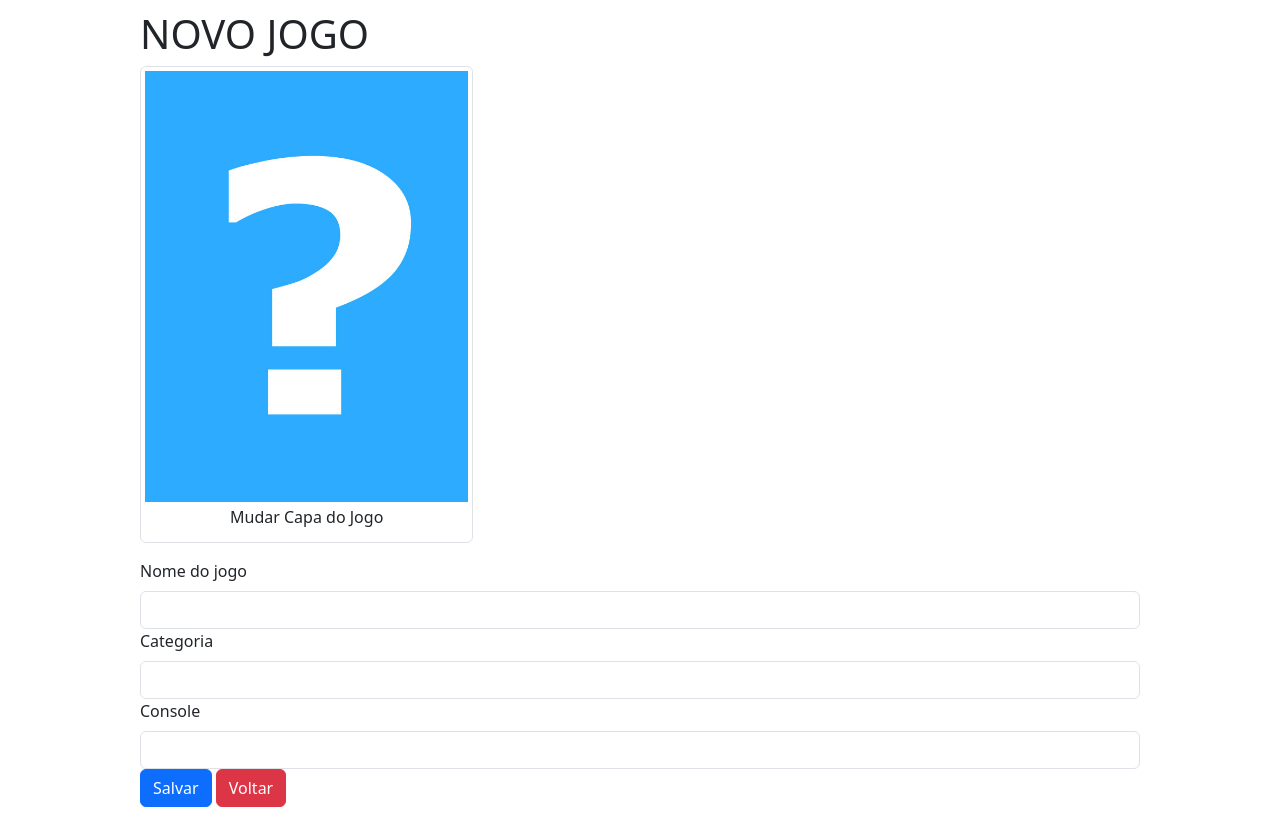
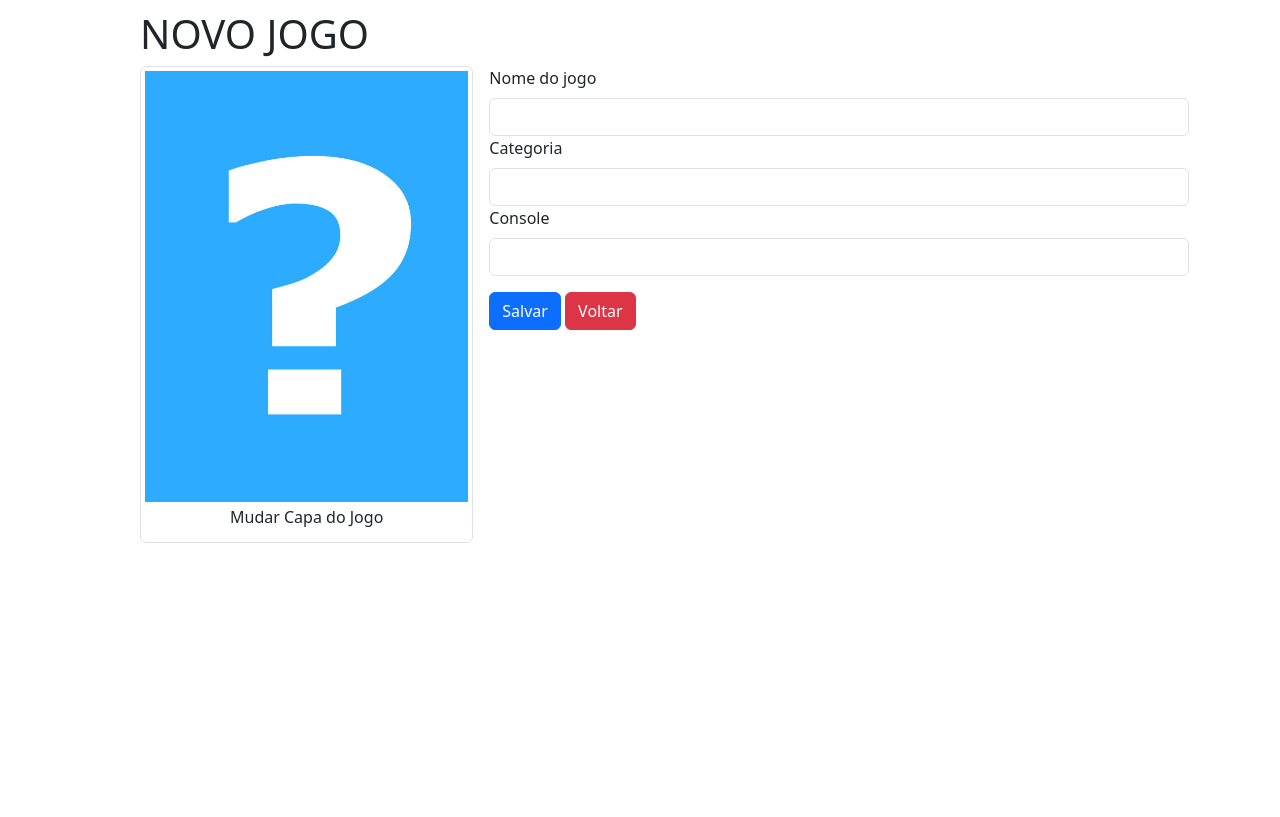
Before and after one commit to DevKaue/Curso_Alura_Flask, a Flask app: page /novoJogo in a window 1280 px wide. After the commit the page ends 543 px from the top, so only its background shows below. Run offline with Flask 3, Linux system fonts and the light colour scheme; the visitor is signed in with stand-in values (Sample User, id 1); some libraries are stand-ins or nearby versions.

Commit message:
Refatorando a aplicação

```diff
--- a/jogoeca/jogoteca.py
+++ b/jogoeca/jogoteca.py
@@ -8,7 +8,8 @@
 db = SQLAlchemy(app)
 csrf = CSRFProtect(app)
 
-from views import *
+from views_game import *
+from views_user import *
 
 if __name__ == '__main__':
     app.run(debug=True)
--- a/jogoeca/templates/lista.html
+++ b/jogoeca/templates/lista.html
@@ -1,9 +1,9 @@
 {% extends "template.html"%}
 {% block conteudo %}
 
-<a class="btn btn-primary" href="{{url_for('login')}}}">Login</a>
-<a class="btn btn-danger" href="{{url_for('logout')}}}">Logout</a>
-<a class="btn btn-primary" href="{{url_for('novoJogo')}}}">Novo Jogo</a>
+<a class="btn btn-primary" href="{{url_for('login')}}">Login</a>
+<a class="btn btn-danger" href="{{url_for('logout')}}">Logout</a>
+<a class="btn btn-primary" href="{{url_for('novoJogo')}}">Novo Jogo</a>
 
 
         <table class="table table-striped table-responsive table-bordered">
--- a/jogoeca/templates/login.html
+++ b/jogoeca/templates/login.html
@@ -13,7 +13,7 @@
                 {{ form.senha.label(class="form-label") }}
                 {{ form.senha(class="form-control") }}
             </div>
-            <div class="form-group">
+            <div class="form-group buttons">
                 {{ form.login(class="btn btn-primary") }}
             </div>
         </form>
--- a/jogoeca/templates/novoJogo.html
+++ b/jogoeca/templates/novoJogo.html
@@ -1,8 +1,8 @@
 {% extends "template.html"%}
 {% block conteudo %}
-      <form action="{{ url_for('criarJogo') }}" method="post" enctype="multipart/form-data">
+      <form class="formularioJogo" action="{{ url_for('criarJogo') }}" method="post" enctype="multipart/form-data">
 
-        <figure class="img-thumbnail col-md-4">
+        <figure class="img-thumbnail col-md-4 formularioImagem">
           <img  class="img-fluid" src="{{ url_for('imagem', nome_arquivo='capa_padrao.jpg') }}">
           <figcaption>
             <labeL class="fileContainer">
@@ -14,19 +14,19 @@
 
         <fieldset>
           {{form.csrf_token()}}
-          <div class="form-group">
+          <div class="form-group inputBox">
             {{form.nome.label(class="form-label")}}
             {{form.nome(class="form-control")}}
           </div>
-          <div class="form-group">
+          <div class="form-group inputBox">
             {{form.categoria.label(class="form-label")}}
             {{form.categoria(class="form-control")}}
           </div>
-          <div class="form-group">
+          <div class="form-group inputBox">
             {{form.console.label(class="form-label")}}
             {{form.console(class="form-control")}}
           </div>
-          <div class="form-group">
+          <div class="form-group buttons">
             {{form.salvar(class="btn btn-primary")}}
             <a class="btn btn-danger" href="{{url_for('index')}}}">Voltar</a>
           </div>
--- a/jogoeca/views.py
+++ b/jogoeca/views_game.py
@@ -1,9 +1,9 @@
 import os
 
-from flask import Flask, render_template, request, redirect, session, flash, url_for, send_from_directory
+from flask import render_template, request, redirect, session, flash, url_for, send_from_directory
 from jogoteca import app, db
-from models import Jogos, Usuarios
-from helpers import recupera_imagem, deleta_arquivo, FormularioJogo, FormularioUsuario
+from models import Jogos
+from helpers import recupera_imagem, deleta_arquivo, FormularioJogo
 import time
 
 @app.route('/')
@@ -91,34 +91,7 @@
 
     return redirect(url_for('index'))
 
-@app.route('/login')
-def login():
-    proxima = request.args.get('proxima')
-    form = FormularioUsuario()
-    return render_template('login.html', titulo='Login', proxima=proxima, form=form)
 
-@app.route('/autenticar', methods=['POST',])
-def autenticar():
-    form = FormularioUsuario(request.form)
-    usuario = Usuarios.query.filter_by(nickname=form.nickname.data).first()
-    if usuario:
-        if form.senha.data == usuario.senha:
-            session['usuario_logado'] = usuario.nickname
-            flash(usuario.nickname + ' Usuario logado com sucesso!')
-            proxima_pagina = request.form['proxima']
-            return redirect(proxima_pagina)
-        else:
-            flash('Senha incorreta')
-            return redirect(url_for('login'))
-    else:
-        flash('Usuario não autorizado')
-        return redirect(url_for('login'))
-
-@app.route('/logout')
-def logout():
-    session['usuario_logado'] = None
-    flash('Logout efetuado com sucesso!')
-    return redirect(url_for('login'))
 
 @app.route('/uploads/<nome_arquivo>')
 def imagem(nome_arquivo):
```
Also changed, not shown: jogoeca/templates/editar.html (+7 -7 lines), jogoeca/views_user.py (added, +33 -0 lines).
